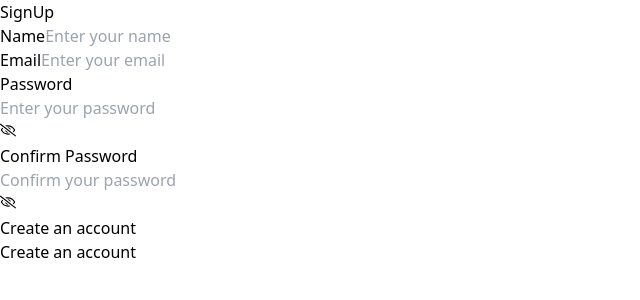
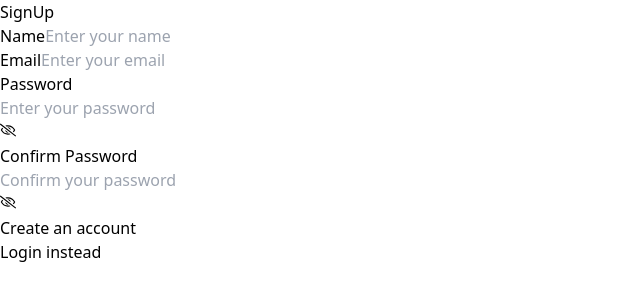
Before and after one commit to MoinRauf/resourcehive, a React (Vite) app in the folder frontend/: page /sign_up in a window 1280 px wide. Shown: the top 300 px of the page, without its empty margins (0-640 px from the left). Built offline with nearby package versions, Linux system fonts and the light colour scheme.

Commit message:
few fixes

```diff
--- a/frontend/src/components/form/signupForm.jsx
+++ b/frontend/src/components/form/signupForm.jsx
@@ -92,8 +92,8 @@ export default function LoginForm() {
           />
         </div>
         <div className="flex flex-col">
-          <Link className="text-xs underline self-center mt-2" to="/sign_up">
-            Create an account
+          <Link className="text-xs underline self-center mt-2" to="/login">
+            Login instead
           </Link>
         </div>
       </form>
--- a/frontend/src/pages/landingPage.jsx
+++ b/frontend/src/pages/landingPage.jsx
@@ -1,3 +1,11 @@
+import { Link } from "react-router-dom";
 export default function LandingPage() {
-  return <h1 className="text-3xl">Landing Page</h1>;
+  return (
+    <>
+      <div className="flex gap-4">
+        <Link to="/login">Login</Link>
+        <Link to="/sign_up">Signup</Link>
+      </div>
+    </>
+  );
 }
```
